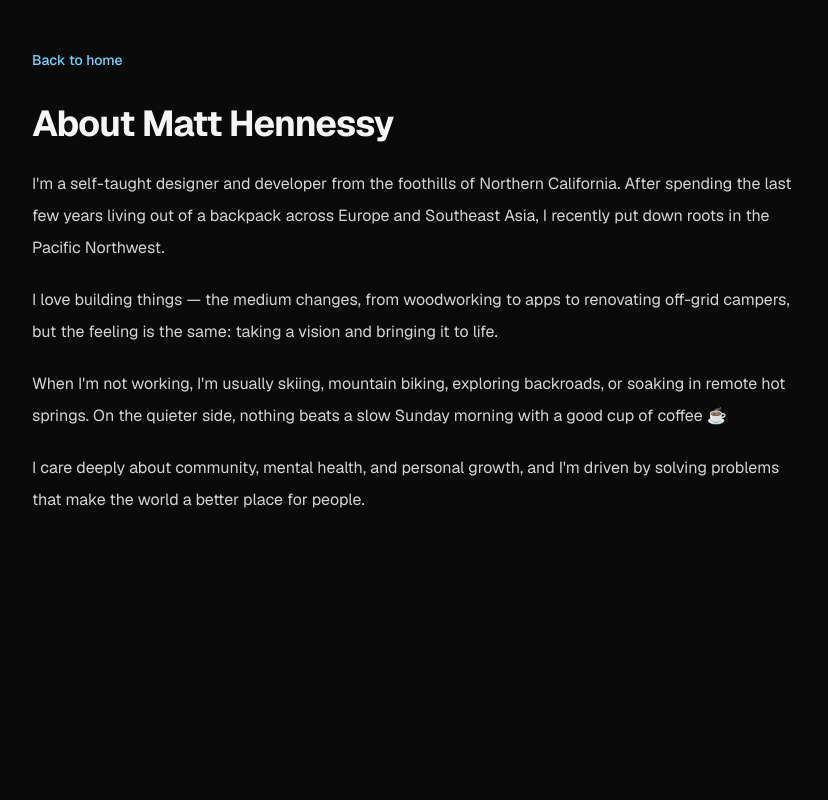
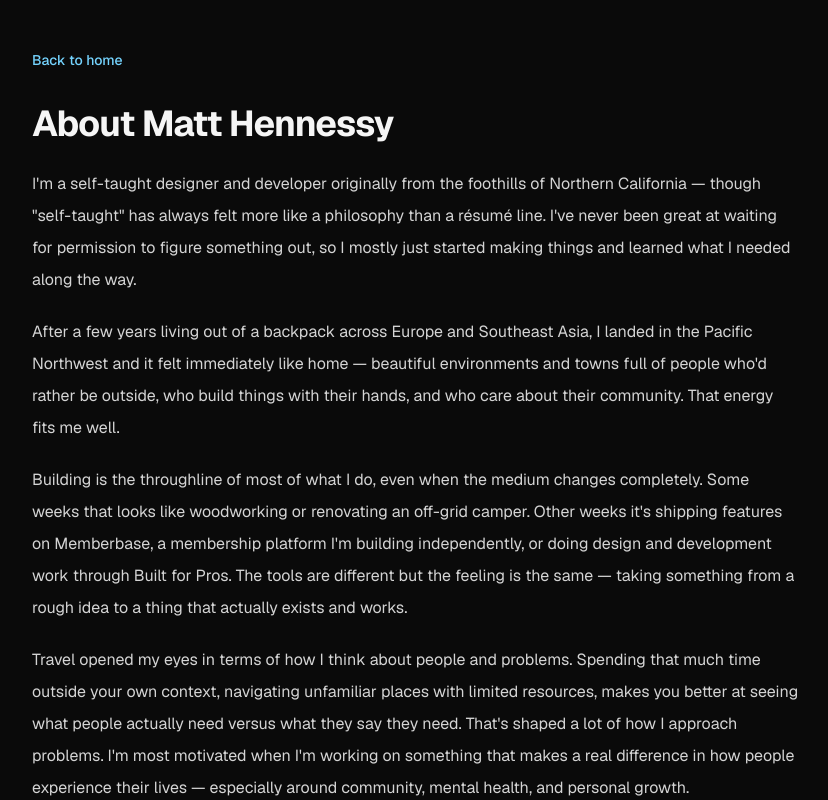
Before and after one commit to MattCognac/portfolio, a Next.js app: page /about in a window 1280 px wide. Shown: the whole page, without its empty margins (224-1052 px from the left). Built offline with nearby package versions, Linux system fonts and the light colour scheme; no server answers.

Commit message:
Update about copy
Refresh the portfolio bio so the about section gives visitors a fuller picture of Matt's background and current work.

```diff
--- a/src/data/portfolio.ts
+++ b/src/data/portfolio.ts
@@ -11,10 +11,11 @@ export const siteContent: SiteContent = {
   avatarAlt:
     "Professional headshot of Matt Hennessy, smiling, lit by warm sunlight against a blurred dark green background.",
   about: [
-    "I'm a self-taught designer and developer from the foothills of Northern California. After spending the last few years living out of a backpack across Europe and Southeast Asia, I recently put down roots in the Pacific Northwest.",
-    "I love building things — the medium changes, from woodworking to apps to renovating off-grid campers, but the feeling is the same: taking a vision and bringing it to life.",
-    "When I'm not working, I'm usually skiing, mountain biking, exploring backroads, or soaking in remote hot springs. On the quieter side, nothing beats a slow Sunday morning with a good cup of coffee ☕️",
-    "I care deeply about community, mental health, and personal growth, and I'm driven by solving problems that make the world a better place for people.",
+    "I'm a self-taught designer and developer originally from the foothills of Northern California — though \"self-taught\" has always felt more like a philosophy than a résumé line. I've never been great at waiting for permission to figure something out, so I mostly just started making things and learned what I needed along the way.",
+    "After a few years living out of a backpack across Europe and Southeast Asia, I landed in the Pacific Northwest and it felt immediately like home — beautiful environments and towns full of people who'd rather be outside, who build things with their hands, and who care about their community. That energy fits me well.",
+    "Building is the throughline of most of what I do, even when the medium changes completely. Some weeks that looks like woodworking or renovating an off-grid camper. Other weeks it's shipping features on Memberbase, a membership platform I'm building independently, or doing design and development work through Built for Pros. The tools are different but the feeling is the same — taking something from a rough idea to a thing that actually exists and works.",
+    "Travel opened my eyes in terms of how I think about people and problems. Spending that much time outside your own context, navigating unfamiliar places with limited resources, makes you better at seeing what people actually need versus what they say they need. That's shaped a lot of how I approach problems. I'm most motivated when I'm working on something that makes a real difference in how people experience their lives — especially around community, mental health, and personal growth.",
+    "When I'm not working, I'm usually on a mountain — skiing in the winter, mountain biking when the trails dry out — or exploring backroads and hunting down remote hot springs. On the slower days, a chill Sunday morning with a good cup of coffee is just about perfect. ☕️",
   ],
   photos: [
     {
```
